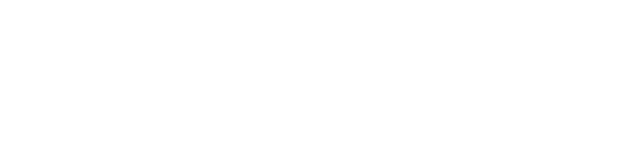
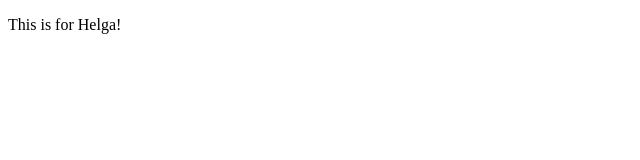
Before and after one commit to kahlilashanti/another_git_practice, a plain HTML site: page index.html in a window 1280 px wide. Shown: the whole page, without its empty margins (0-640 px from the left). Drawn offline with Linux system fonts and the light colour scheme.

Commit message:
added p tag for helga

```diff
--- a/index.html
+++ b/index.html
@@ -6,6 +6,7 @@
     <title>Ryan's Awesome Site</title>
 </head>
 <body>
+    <p>This is for Helga!</p>
 
 </body>
 </html>
```
